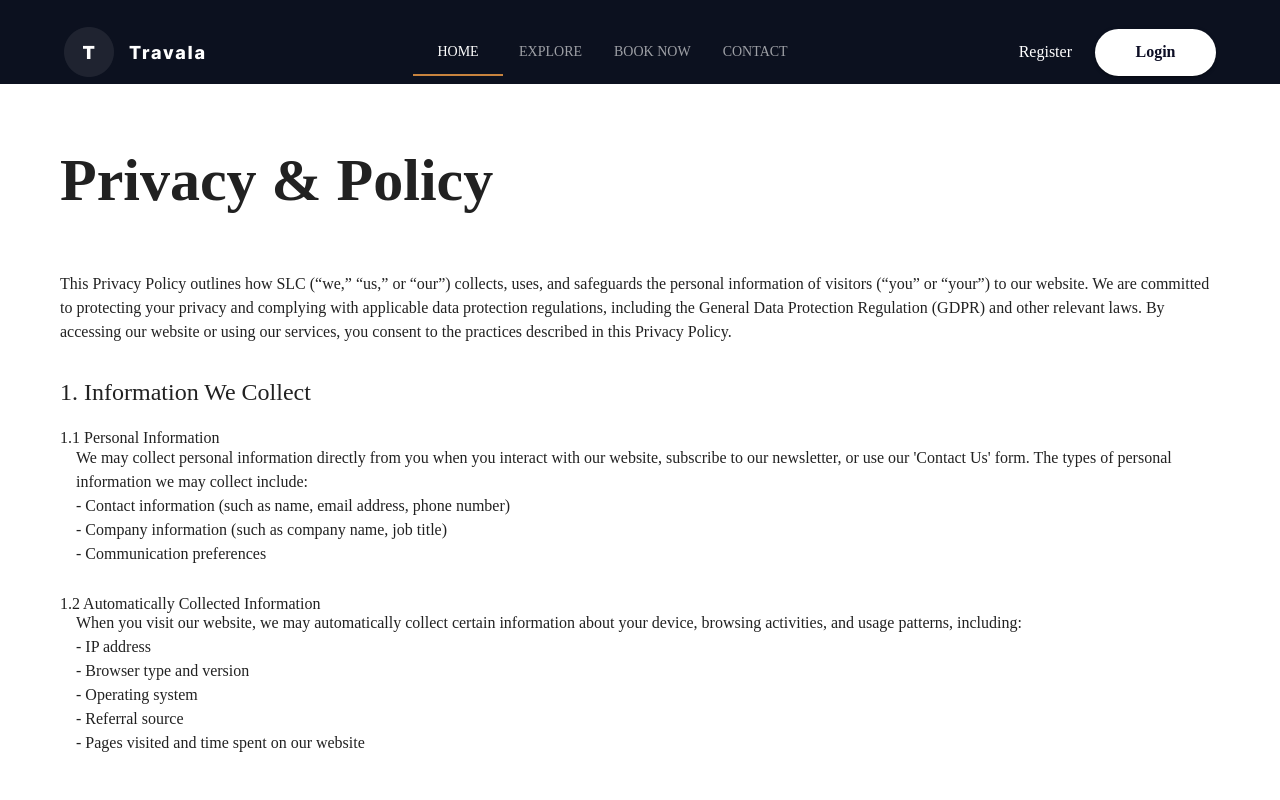
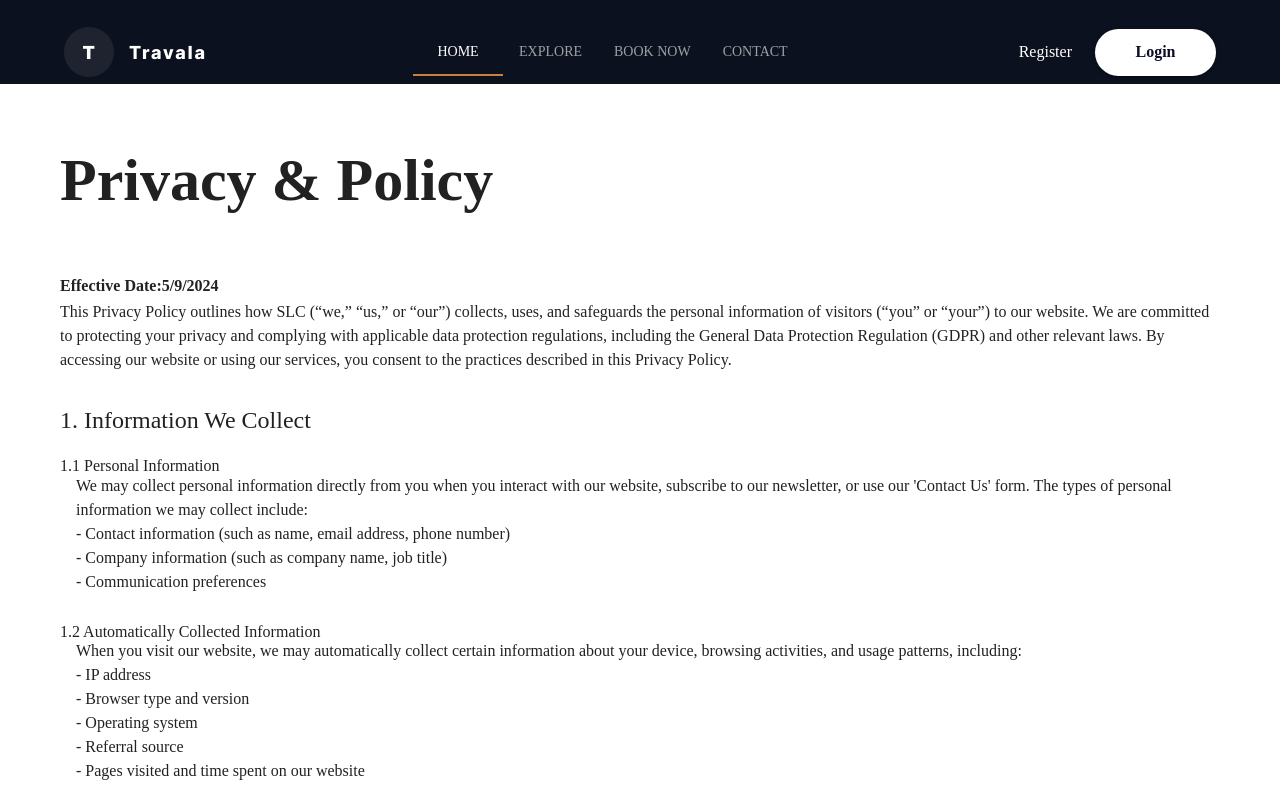
Before and after one commit to Software-Lifecycle-Consultants/slc-open-hms, a Next.js app: page /privacy-policy in a window 1280 px wide. Shown: the top 800 px of the page. Built offline with nearby package versions, Linux system fonts and the light colour scheme.

Commit message:
Revert Chanege : Temporary removed the date

```diff
--- a/app/privacy-policy/page.tsx
+++ b/app/privacy-policy/page.tsx
@@ -42,8 +42,7 @@ function PrivacyPolicy() {
       </Typography>
       <Box marginTop={7}>
         <Typography variant="subtitle1"> {/* Render the subtitle from header1Details */}
-          {/* <b>{header1Details.effectiveDate}</b> */}
-           {/* Render the effectiveDate from header1Details */}
+          <b>{header1Details.effectiveDate}</b> {/* Render the effectiveDate from header1Details */}
         </Typography>
         <Typography variant="body1">{header1Details.description}</Typography> {/* Render the Description from header1Details */}
       </Box>
--- a/data/privacypolicyPage.ts
+++ b/data/privacypolicyPage.ts
@@ -3,7 +3,7 @@ const privacyandpolicydata ={
 /* Assign header Details to the header1 */
 header1Details : {
       title: "Privacy & Policy",
-      // effectiveDate:"Effective Date:"+ new Date().toLocaleDateString(), // Format today's date as YYYY-MM-DD
+      effectiveDate:"Effective Date:"+ new Date().toLocaleDateString(), // Format today's date as YYYY-MM-DD
       description:"This Privacy Policy outlines how SLC (“we,” “us,” or “our”) collects, uses, and safeguards the personal information of visitors (“you” or “your”) to our website. We are committed to protecting your privacy and complying with applicable data protection regulations, including the General Data Protection Regulation (GDPR) and other relevant laws. By accessing our website or using our services, you consent to the practices described in this Privacy Policy."
     },
 /* Assign Details to the section 1 and section 1.1 */
```
